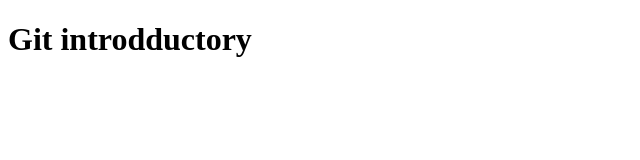
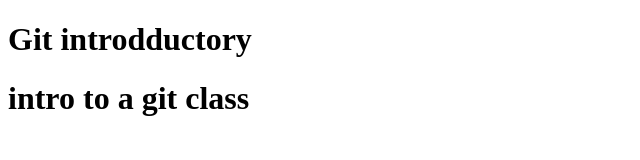
Before and after one commit to Fash2529/git-introduction, a plain HTML site: page index.html in a window 1280 px wide. Shown: the whole page, without its empty margins (0-640 px from the left). Drawn offline with Linux system fonts and the light colour scheme.

Commit message:
merging with remove repository

```diff
--- a/index.html
+++ b/index.html
@@ -7,6 +7,7 @@
 </head>
 <body>
     <h1>Git introdductory</h1>
+    <h1>intro to a git class</h1>
 
 </body>
 </html>
```
